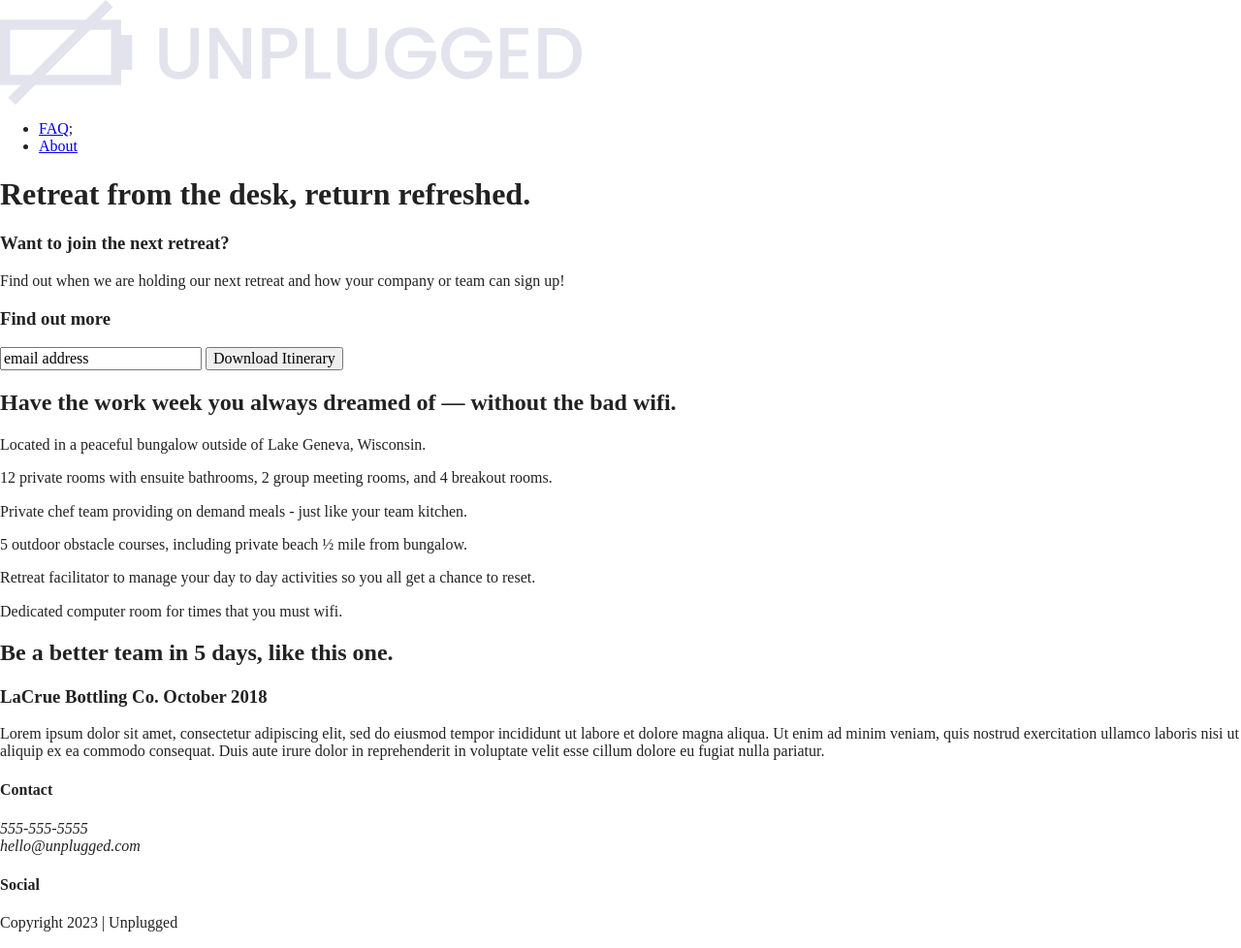
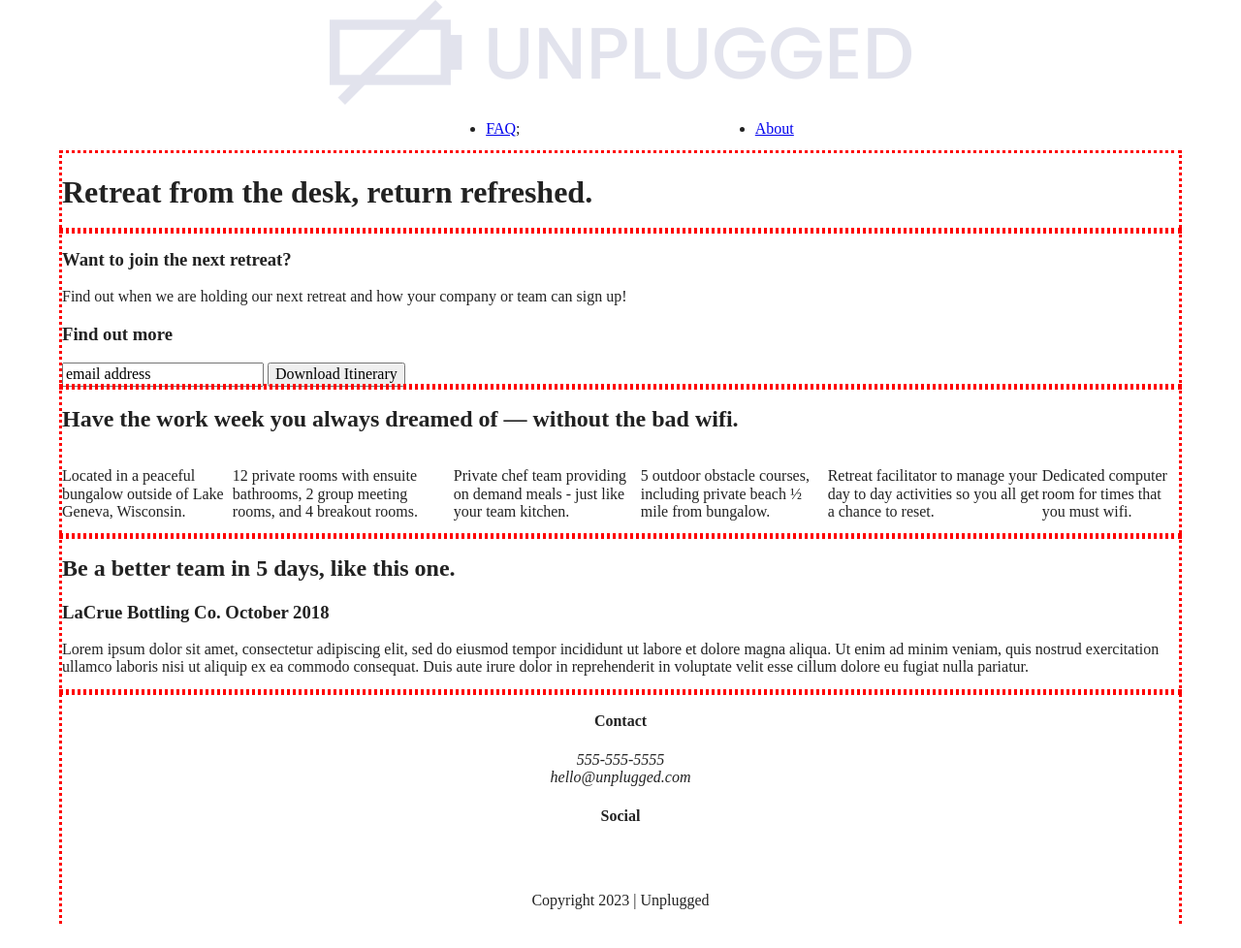
Before and after one commit to cnapua/responsive-web-project, a website built with Parcel: page index.html in a window 1280 px wide. Shown: the whole page at 97% size. After the commit the page ends 955 px from the top, so only its background shows below. Built offline with nearby package versions, Linux system fonts and the light colour scheme.

Commit message:
Flexbox for index.html

```diff
--- a/css/main.css
+++ b/css/main.css
@@ -86,6 +86,108 @@ textarea {
 /* ==========================================================================
    Author's custom styles
    ========================================================================== */
+
+.content-wrapper {
+  outline: 3px dotted red;
+  width: 90%;
+}
+
+/*------------- Base Header - Footer Styles ---------------*/
+header {
+  display: flex;
+  justify-content: center;
+}
+
+header .content-wrapper {
+  display: flex;
+  justify-content: center;
+  align-items: center;
+}
+
+header nav ul {
+  display: flex;
+  justify-content: space-around;
+}
+
+footer {
+  display: flex;
+  flex-direction: column;
+  align-items: center;
+  text-align: center;
+}
+
+footer .social-icons {
+  display: flex;
+  justify-content: space-around;
+  align-items: center;
+}
+
+footer .social-icons p {
+  display: flex;
+  justify-content: center;
+  align-items: center;
+}
+
+
+
+.hero-area {
+  display: flex;
+  justify-content: center;
+}
+
+aside {
+  display: flex;
+  justify-content: center;
+}
+
+/* Features */
+
+.features {
+  display: flex;
+  justify-content: center;
+}
+
+.features .features-items {
+  display: flex;
+  justify-content: center;
+  align-items: flex-start;
+}
+
+/* Reviews */
+
+.reviews {
+  display: flex;
+  justify-content: center;
+}
+
+/* ==========================================================================
+   About Page
+   ========================================================================== */
+
+.mission {
+  display: flex;
+  justify-content: center;
+}
+
+.contact-section {
+  display: flex;
+  justify-content: center;
+}
+
+/* ==========================================================================
+   FAQ Page
+   ========================================================================== */
+
+.faq {
+  display: flex;
+  justify-content: center;
+}
+
+.faq .content-wrapper {
+  display: flex;
+  justify-content: center;
+  align-items: flex-start;
+}
 
 /* ==========================================================================
    Helper classes
```
